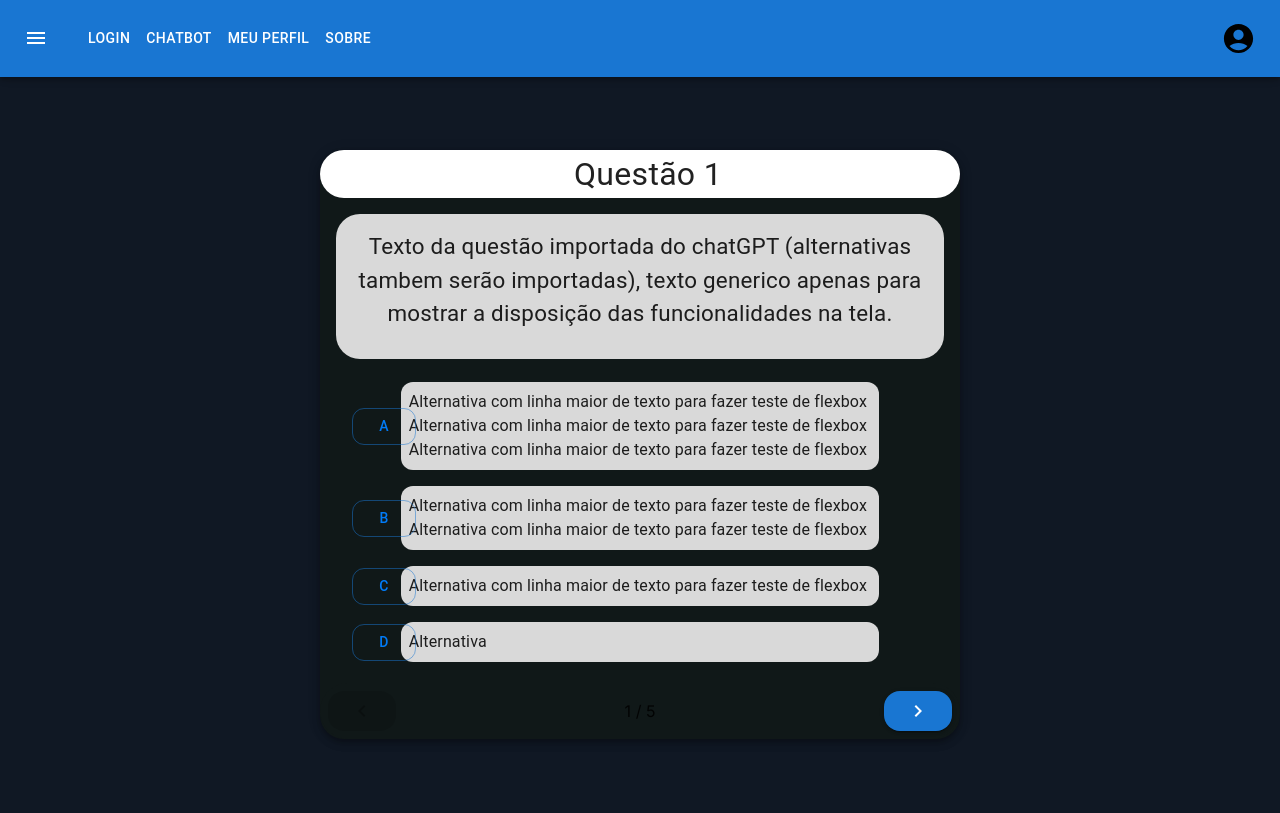
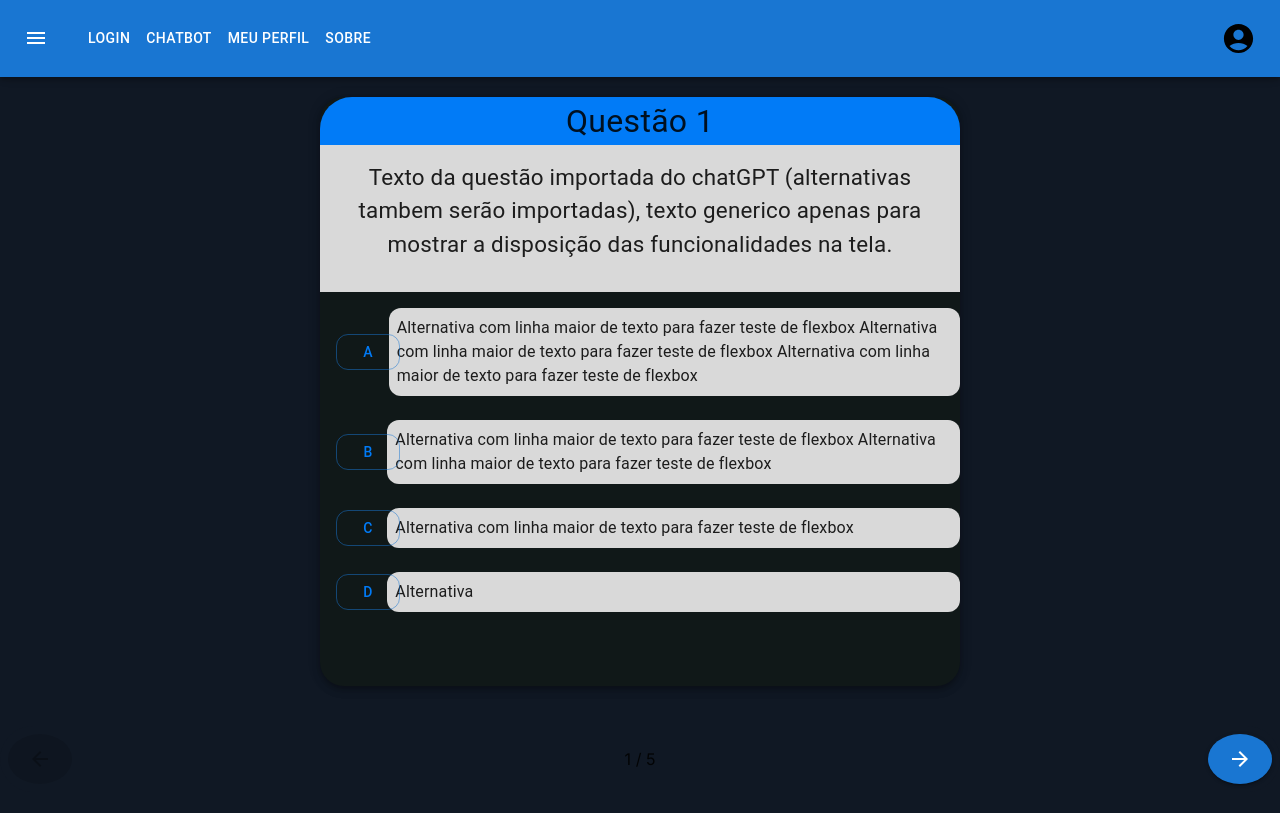
Before and after one commit to AulaOnline/AulaOnline, a React (Create React App) app: page /questionario in a window 1280 px wide. Built offline with nearby package versions, Linux system fonts and the light colour scheme.

Commit message:
estilização do questionario praticamente pronta

```diff
--- a/src/Layout/components/RadioGroupQuestionario.js
+++ b/src/Layout/components/RadioGroupQuestionario.js
@@ -13,10 +13,8 @@ export default function RadioGroupQuestionario() {
   };
 
   return (
-    <Grid container direction="column" spacing={2}>
-      <Typography variant="h6" gutterBottom>
-      </Typography>
-      <Grid item container alignItems="center" spacing={1}>
+    <Grid container direction="column" spacing={3} sx={{ display: "flex", justifyContent: "center", alignItems: "center" }}>
+      <Grid item container alignItems="center" spacing={3}>
         <Grid item xs={1}>
           <Button
             variant={selectedOption === 'A' ? 'contained' : 'outlined'}
@@ -26,15 +24,19 @@ export default function RadioGroupQuestionario() {
               borderRadius: 3,
               color: selectedOption === 'A' ? 'white' : '#017BF7',
               backgroundColor: selectedOption === 'A' ? '#017BF7' : 'transparent',
+              width: '100%',
+              height: '100%',
             }}
           >
             A
           </Button>
         </Grid>
-        <Grid item xs={10}>
-          <Box sx={{ backgroundColor: '#D9D9D9', padding: 1, borderRadius: 3 }}>
-            <Typography sx={{ width: '100%', textAlign: 'left' }}>Alternativa com linha maior de texto para fazer teste de flexbox Alternativa com linha maior de texto para fazer teste de flexbox Alternativa com linha maior de texto para fazer teste de flexbox</Typography>
-          </Box>
+        <Grid item xs={11}>
+          <Grid container alignItems="center">
+            <Grid item xs={12}>
+              <Typography sx={{ width: '100%', textAlign: 'left', bgcolor: '#D9D9D9', padding: 1, borderRadius: 3 }}>Alternativa com linha maior de texto para fazer teste de flexbox Alternativa com linha maior de texto para fazer teste de flexbox Alternativa com linha maior de texto para fazer teste de flexbox</Typography>
+            </Grid>
+          </Grid>
         </Grid>
       </Grid>
       <Grid item container alignItems="center" spacing={1}>
@@ -47,15 +49,19 @@ export default function RadioGroupQuestionario() {
               borderRadius: 3,
               color: selectedOption === 'B' ? 'white' : '#017BF7',
               backgroundColor: selectedOption === 'B' ? '#017BF7' : 'transparent',
+              width: '100%',
+              height: '100%',
             }}
           >
             B
           </Button>
         </Grid>
-        <Grid item xs={10}>
-          <Box sx={{ backgroundColor: '#D9D9D9', padding: 1, borderRadius: 3 }}>
-            <Typography sx={{ width: '100%', textAlign: 'left' }}> Alternativa com linha maior de texto para fazer teste de flexbox Alternativa com linha maior de texto para fazer teste de flexbox</Typography>
-          </Box>
+        <Grid item xs={11}>
+          <Grid container alignItems="center">
+            <Grid item xs={12}>
+              <Typography sx={{ width: '100%', textAlign: 'left', bgcolor: '#D9D9D9', padding: 1, borderRadius: 3 }}>Alternativa com linha maior de texto para fazer teste de flexbox Alternativa com linha maior de texto para fazer teste de flexbox</Typography>
+            </Grid>
+          </Grid>
         </Grid>
       </Grid>
       <Grid item container alignItems="center" spacing={1}>
@@ -68,15 +74,19 @@ export default function RadioGroupQuestionario() {
               borderRadius: 3,
               color: selectedOption === 'C' ? 'white' : '#017BF7',
               backgroundColor: selectedOption === 'C' ? '#017BF7' : 'transparent',
+              width: '100%',
+              height: '100%',
             }}
           >
             C
           </Button>
         </Grid>
-        <Grid item xs={10}>
-          <Box sx={{ backgroundColor: '#D9D9D9', padding: 1, borderRadius: 3 }}>
-            <Typography sx={{ width: '100%', textAlign: 'left' }}>  Alternativa com linha maior de texto para fazer teste de flexbox</Typography>
-          </Box>
+        <Grid item xs={11}>
+          <Grid container alignItems="center">
+            <Grid item xs={12}>
+              <Typography sx={{ width: '100%', textAlign: 'left', bgcolor: '#D9D9D9', padding: 1, borderRadius: 3 }}>Alternativa com linha maior de texto para fazer teste de flexbox</Typography>
+            </Grid>
+          </Grid>
         </Grid>
       </Grid>
       <Grid item container alignItems="center" spacing={1}>
@@ -89,15 +99,19 @@ export default function RadioGroupQuestionario() {
               borderRadius: 3,
               color: selectedOption === 'D' ? 'white' : '#017BF7',
               backgroundColor: selectedOption === 'D' ? '#017BF7' : 'transparent',
+              width: '100%',
+              height: '100%',
             }}
           >
             D
           </Button>
         </Grid>
-        <Grid item xs={10}>
-          <Box sx={{ backgroundColor: '#D9D9D9', padding: 1, borderRadius: 3 }}>
-            <Typography sx={{ width: '100%', textAlign: 'left' }}>Alternativa</Typography>
-          </Box>
+        <Grid item xs={11}>
+          <Grid container alignItems="center">
+            <Grid item xs={12}>
+              <Typography sx={{ width: '100%', textAlign: 'left', bgcolor: '#D9D9D9', padding: 1, borderRadius: 3 }}>Alternativa</Typography>
+            </Grid>
+          </Grid>
         </Grid>
       </Grid>
     </Grid>
--- a/src/Pages/Questionario/Questionario.js
+++ b/src/Pages/Questionario/Questionario.js
@@ -1,15 +1,13 @@
 import * as React from 'react';
 import Navbar from "../../Layout/components/Navbar";
-import { Grid, Paper, Typography, Button, Box } from "@mui/material";
+import { Grid, Paper, Typography, Button } from "@mui/material";
 import { MobileStepper } from "@mui/material";
-import { useTheme} from '@mui/material/styles';
+import { useTheme } from '@mui/material/styles';
 import KeyboardArrowLeft from '@mui/icons-material/KeyboardArrowLeft';
 import KeyboardArrowRight from '@mui/icons-material/KeyboardArrowRight';
 import RadioGroupQuestionario from '../../Layout/components/RadioGroupQuestionario';
-
-//gera as questões baseadas na API do GPT;
-//react stepper pra gerar os questionarios;
-//radio group pras alternativas seguindo uma logica parecida.
+import ArrowForwardIcon from '@mui/icons-material/ArrowForward';
+import ArrowBackIcon from '@mui/icons-material/ArrowBack';
 
 export default function Questionario() {
     const steps = [
@@ -51,34 +49,21 @@ export default function Questionario() {
             <Navbar />
             <Grid container sx={{ bgcolor: "#101824", display: "flex", height: "calc(100vh - 64px)", justifyContent: "center", alignItems: "center", textAlign: "center" }}>
                 <Paper elevation={5} sx={{ borderRadius: 6, bgcolor: "#101818", height: "80%", width: "50%" }}>
-                    <Box sx={{ display: 'flex', flexDirection: 'column', height: '100%', width: '100%' }}>
-                    <Paper
-                        elevation={0}
-                        sx={{
-                            bgcolor:"blue",
-                            display: 'flex',
-                            alignItems: 'center',
-                            height: 50,
-                            pl: 2,
-                            bgcolor: 'background.default',
-                            borderRadius: 12
-                        }}
-                    >
-                        {/* alterar porcentagem pra caber as alternativas */}
-                        {/* aprender a mexer no flexbox pra ficar bonito KK */}
-                        <Typography sx={{ borderRadius: 12, fontSize: '2rem', textAlign: 'center', width: '100%' }}>{steps[activeStep].label}</Typography>
+                    <Grid container direction="column" alignItems="stretch" sx={{ height: '100%', alignItems: "center" }}>
+                        <Grid item container justifyContent="center" sx={{ borderRadius: '32px 32px 0 0', bgcolor: "#017BF7", width: "100%" }}>
+                            <Typography sx={{ fontSize: '2rem', textAlign: 'center' }}>{steps[activeStep].label}</Typography>
+                        </Grid>
+                        <Grid item container sx={{ bgcolor: "#D9D9D9", height: '25%', width: '100%', p: 2 }}>
+                            <Typography sx={{ width: '100%', textAlign: 'center', fontSize: '1.4rem' }}>{steps[activeStep].description}</Typography>
+                        </Grid>
+                        <Grid item container sx={{ display: "flex", bgcolor: "#101818", width: '100%', p: 2 }}>
+                                <RadioGroupQuestionario />
+                        </Grid>
+                    </Grid>
                 </Paper>
-                        <Box sx={{ height: '100%', maxWidth: '100%', p: 2 }}>
-                            <Box sx={{ bgcolor: "#D9D9D9", borderRadius: 6, height: '25%', maxWidth: '100%', p: 2 }}>
-                                <Typography sx={{ width: '100%', textAlign: 'center', fontSize: '1.4rem'}}>{steps[activeStep].description}</Typography>
-                            </Box>
-                            <Box sx={{ height: '70%', maxWidth: '100%', justifyContent: "center", p: 2 }}>
-                                <RadioGroupQuestionario />
-                            </Box>
-                        </Box>
-
+                <Grid item container justifyContent="center" sx={{ width: "100%" }}>
                     <MobileStepper
-                            sx={{borderRadius: 16, bgcolor: "#101818"}}
+                        sx={{ width: "100%", borderRadius: 16, bgcolor: "#101824" }}
                         variant="text"
                         steps={maxSteps}
                         position="static"
@@ -86,39 +71,37 @@ export default function Questionario() {
                         nextButton={
                             <Button
                                 variant="contained"
-                                    sx={{borderRadius: 4}}
+                                sx={{ width: '50px', height: '50px', borderRadius: '50%' }}
                                 bgcolor="#017BF7"
                                 size="large"
                                 onClick={handleNext}
                                 disabled={activeStep === maxSteps - 1}
                             >
-
                                 {theme.direction === 'rtl' ? (
-                                        <KeyboardArrowLeft />
+                                    <ArrowBackIcon />
                                 ) : (
-                                        <KeyboardArrowRight />
+                                    <ArrowForwardIcon />
                                 )}
                             </Button>
                         }
                         backButton={
                             <Button
                                 variant="contained"
-                                    sx={{borderRadius: 4}}
+                                sx={{ width: '50px', height: '50px', borderRadius: '50%' }}
                                 bgcolor="#017BF7"
                                 size="large"
                                 onClick={handleBack}
                                 disabled={activeStep === 0}
                             >
                                 {theme.direction === 'rtl' ? (
-                                        <KeyboardArrowRight />
+                                    <ArrowForwardIcon />
                                 ) : (
-                                        <KeyboardArrowLeft />
+                                    <ArrowBackIcon />
                                 )}
                             </Button>
                         }
                     />
-                    </Box>
-                </Paper>
+                </Grid>
             </Grid>
         </Grid>
     );
```
Lines whose indentation alone changed are shown as unchanged.
